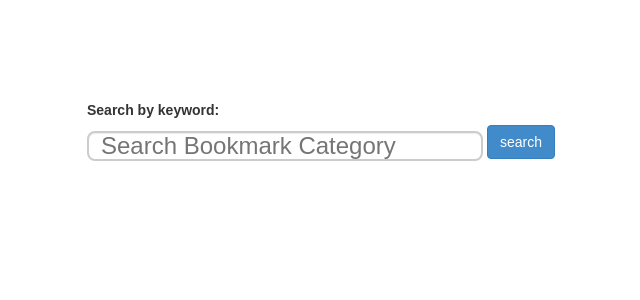
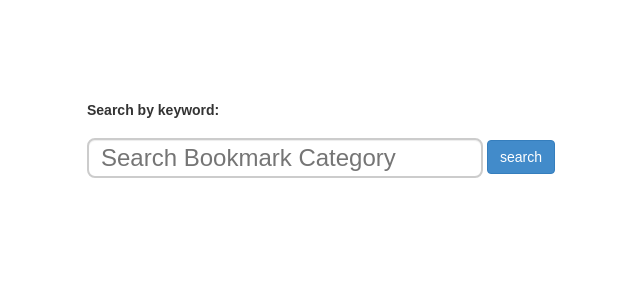
Before and after one commit to cui-bo/cui-bo.github.io, a PHP site: page /bookmark/index.html in a window 1280 px wide. Shown: the top 300 px of the page, without its empty margins (13-653 px from the left). Run offline with PHP 8.4, Linux system fonts and the light colour scheme; some libraries are stand-ins or nearby versions.

Commit message:
Update main.css

```diff
--- a/bookmark/css/main.css
+++ b/bookmark/css/main.css
@@ -7,8 +7,8 @@
   border: 2px solid #CCCCCC;
   border-radius: 8px;
   font-size: 24px;
-  height: 30px;
-  line-height: 30px;
+  height: 40px;
+  line-height: 40px;
   outline: medium none;
   padding: 8px 12px;
   width: 396px;
@@ -46,3 +46,7 @@
 .tt-suggestion p {
   margin: 0;
 }
+
+#search {
+  margin-top:15px;
+}
```
